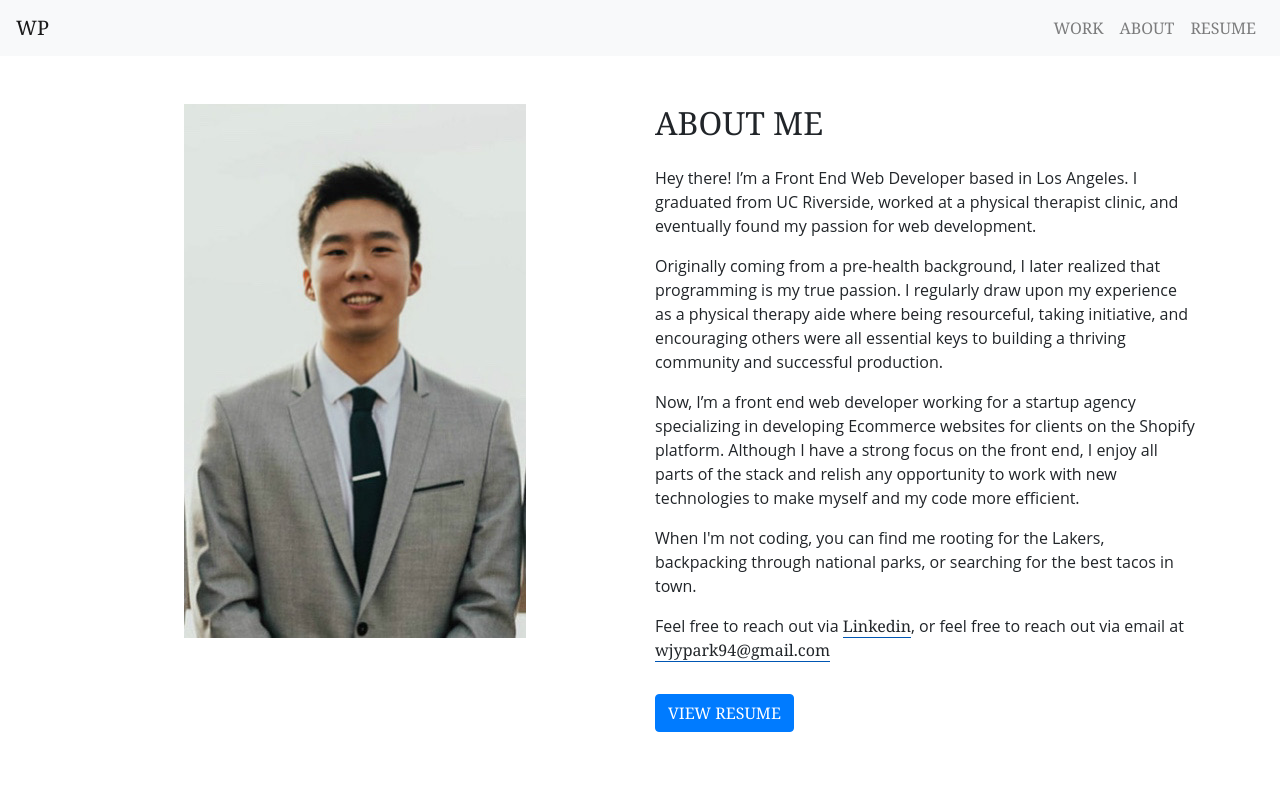
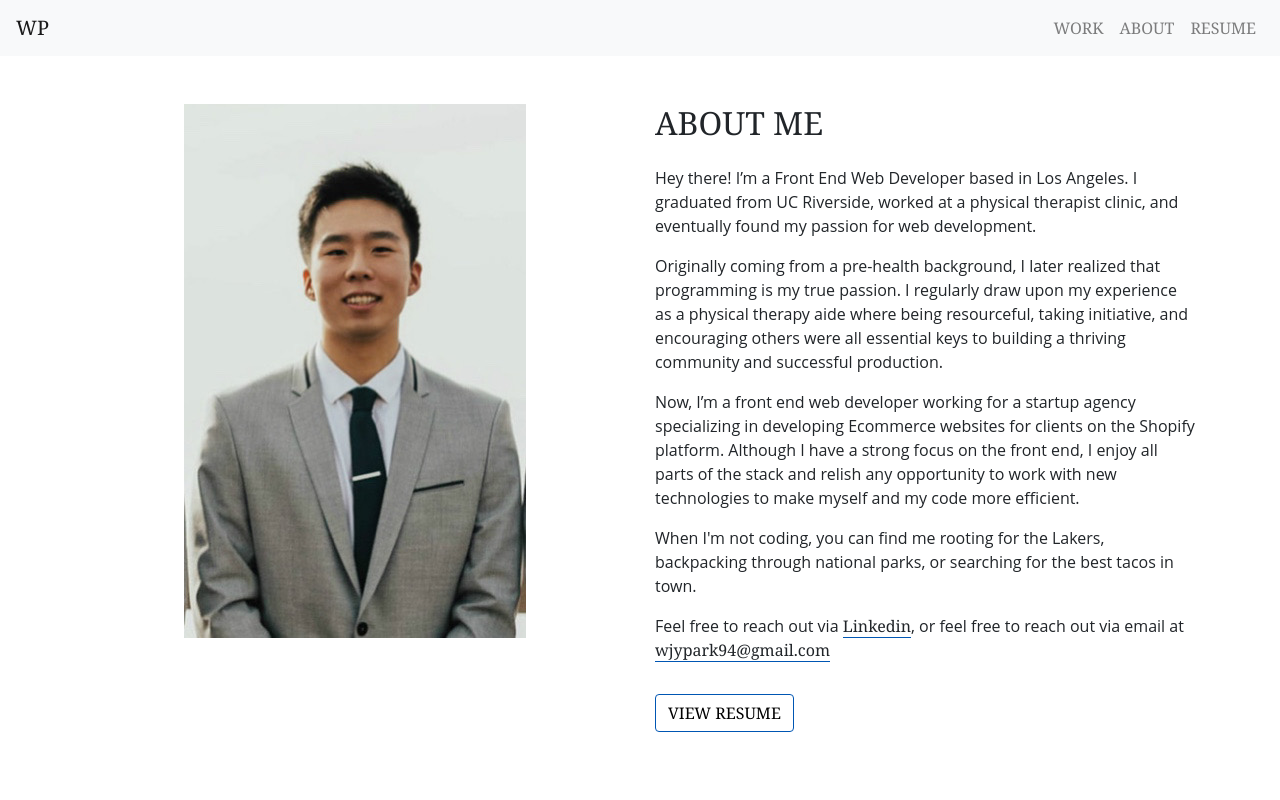
Before and after one commit to wjypark94/wpark-portfolio, a React (Create React App) app: page /about in a window 1280 px wide. Shown: the top 800 px of the page. Built offline with nearby package versions, Linux system fonts and the light colour scheme; a web font is replaced by a local one.

Commit message:
Added more css styles to about

```diff
--- a/src/componentStyles/About.css
+++ b/src/componentStyles/About.css
@@ -15,3 +15,14 @@
 	color: #0056b3;
 	text-decoration: none;
 }
+
+.resume-btn {
+	color: black;
+	background-color: transparent;
+	border-color: #0056b3;
+}
+
+.resume-btn:hover {
+	background-color: #0056b3;
+	color: white;
+}
--- a/src/componentStyles/App.css
+++ b/src/componentStyles/App.css
@@ -81,7 +81,7 @@
     font-weight: 300;
 }
 
-.contact-header, .skills-header, .work-header {
+.contact-header, .skills-header {
 	font-family: Lato, sans-serif;
 	color: #5d5d5d;
 	font-size: 1.125rem;
--- a/src/components/About.js
+++ b/src/components/About.js
@@ -31,7 +31,7 @@ class About extends Component {
 								<p className="about-description"> Feel free to reach out via <a className="about-link" href="https://www.linkedin.com/in/wjypark/" target="_blank">Linkedin</a>, or feel free to reach out via email at <a className="about-link" href="mailto:wjypark94@gmail.com?subject=Hello%20Will!">wjypark94@gmail.com </a></p>
 							</div>
 							<div class="col-12 text-center text-lg-left">
-								<a className="btn btn-primary" href="https://drive.google.com/file/d/1fDTHifZDmA5G6ltCooWCJCysNwXwQR0M/view?usp=sharing" target="_blank">VIEW RESUME</a>
+								<a className="btn btn-primary resume-btn" href="https://drive.google.com/file/d/1fDTHifZDmA5G6ltCooWCJCysNwXwQR0M/view?usp=sharing" target="_blank">VIEW RESUME</a>
 							</div>
 						</div>
 					</div>
```
